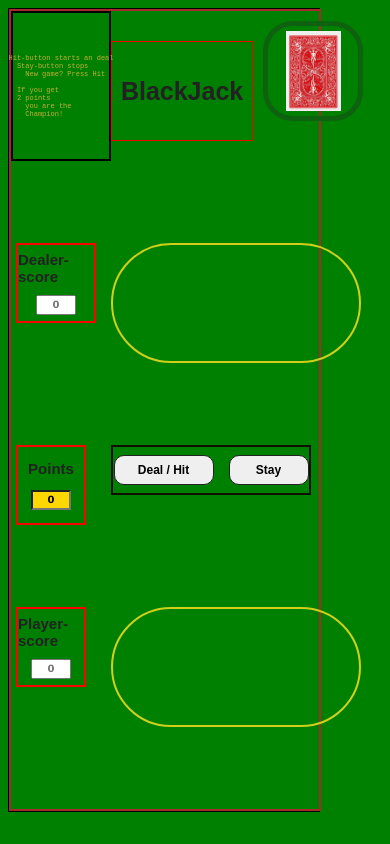
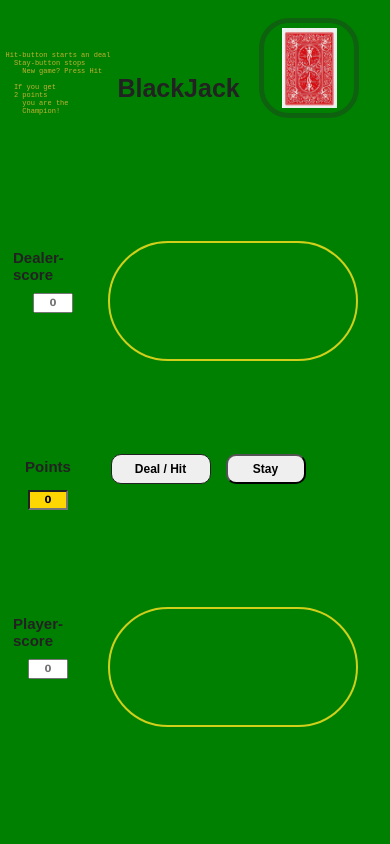
Before and after one commit to richardMattsson/blackjack2, a plain HTML site: page index.html in a window 390 px wide. Drawn offline with Linux system fonts and the light colour scheme.

Commit message:
take away temporary borders

```diff
--- a/style.css
+++ b/style.css
@@ -209,7 +209,7 @@
     background-color: green;
     font-family: sans-serif;
     display: flex;
-    border: 1px solid black;
+    /* border: 1px solid black; */
     width: 80vw;
     overflow-x: hidden;
   }
@@ -239,7 +239,7 @@
     /* padding: 10px; */
     /* display: flex;
   flex-direction: column; */
-    border: 2px solid brown;
+    /* border: 2px solid brown; */
     width: 80vw;
     height: 95vh;
   }
@@ -272,7 +272,7 @@
     height: 120px;
     width: 250px;
     /* margin-left: 5px; */
-    border: 5px solid white;
+    /* border: 5px solid white; */
   }
   .item3 {
     grid-area: Header;
@@ -285,7 +285,7 @@
     /* gap: 150px; */
     justify-content: center;
     grid-area: Pot;
-    border: 2px solid rgb(1, 0, 3);
+    /* border: 2px solid rgb(1, 0, 3); */
     height: 150px;
     width: 100px;
     /* margin-top: 40%; */
@@ -297,7 +297,7 @@
     justify-content: center;
     /* gap: 60px; */
     grid-area: Player-hit;
-    border: 2px solid rgb(13, 15, 0);
+    /* border: 2px solid rgb(13, 15, 0); */
     height: 50px;
     width: 200px;
     /* margin-top: 7%; */
@@ -319,7 +319,7 @@
     align-items: center;
     gap: 10px;
     grid-area: Dealer-score;
-    border: 2px solid rgb(252, 2, 2);
+    /* border: 2px solid rgb(252, 2, 2); */
     height: 80px;
     width: 80px;
     margin-left: 5px;
@@ -331,7 +331,7 @@
     align-items: center;
     gap: 10px;
     grid-area: Player-score;
-    border: 2px solid rgb(252, 2, 2);
+    /* border: 2px solid rgb(252, 2, 2); */
     height: 80px;
     width: 70px;
     margin-left: 5px;
@@ -347,7 +347,7 @@
     width: 70px;
     margin-left: 5px;
     grid-area: Points;
-    border: 2px solid rgb(252, 2, 2);
+    /* border: 2px solid rgb(252, 2, 2); */
   }
 
   #points {
@@ -393,7 +393,7 @@
     font-weight: 600;
     cursor: pointer;
     border-radius: 10px;
-    border: #222 1px solid;
+    /* border: #222 1px solid; */
     margin-left: 15px;
   }
   h1 {
@@ -404,7 +404,7 @@
     height: 100px;
     margin: 0;
     color: #222;
-    border: 1px solid red;
+    /* border: 1px solid red; */
     margin-top: 30px;
   }
 
```
